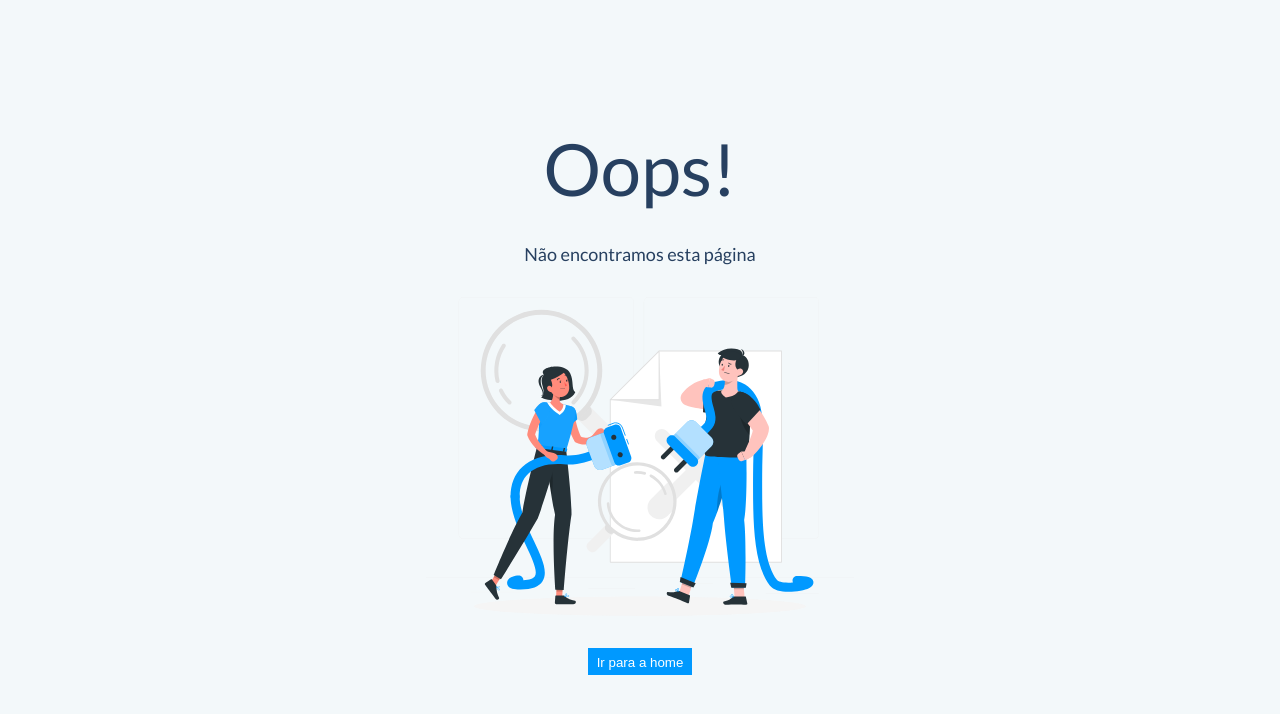
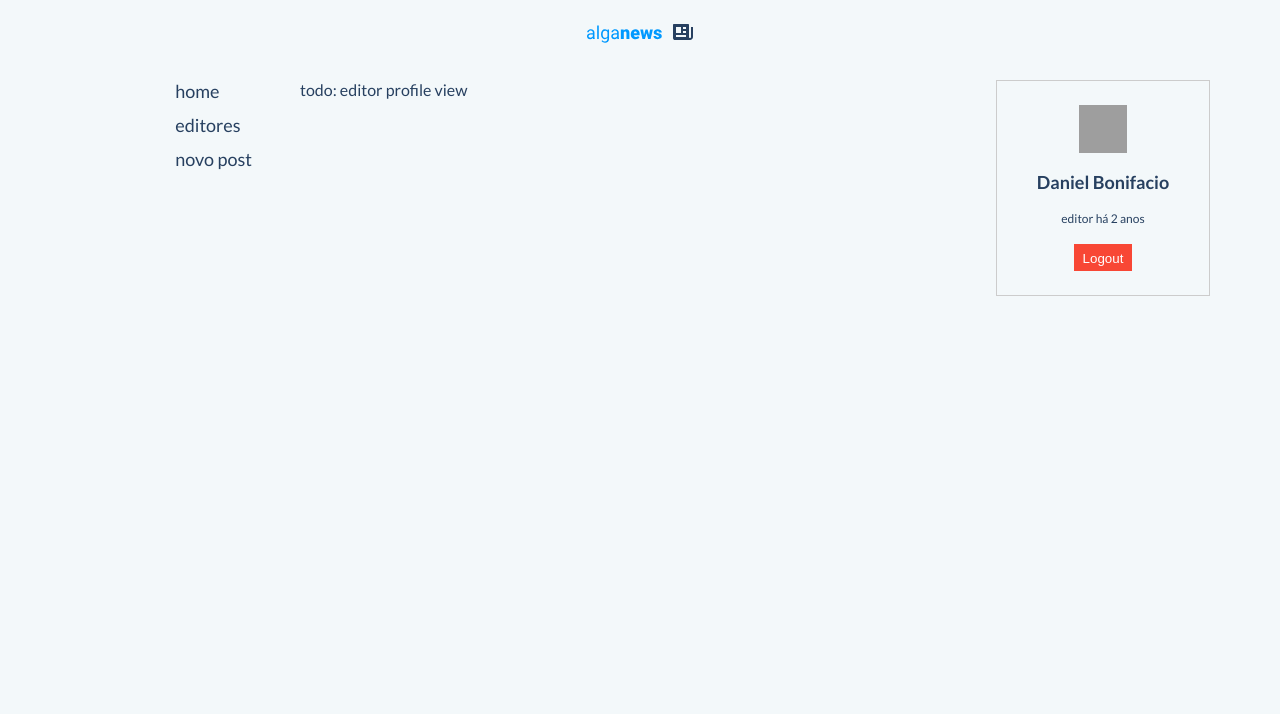
Before and after one commit to dvsilva/algaworks-especialista-react, a React (Create React App) app in the folder projetos/section_6/alganews-cms/: page /editores/1 in a window 1280 px wide. Shown: the top 714 px of the page. Built offline with nearby package versions, Linux system fonts and the light colour scheme; grey boxes are pictures that could not be loaded; what react-markdown-editor-lite would draw is missing.

Commit message:
aula 6.19

```diff
--- a/projetos/section_6/alganews-cms/src/app/components/Profile/Profile.styles.ts
+++ b/projetos/section_6/alganews-cms/src/app/components/Profile/Profile.styles.ts
@@ -1,6 +1,7 @@
+import { Link } from 'react-router-dom'
 import styled from 'styled-components'
 
-export const Wrapper = styled.a`
+export const Wrapper = styled(Link)`
   display: flex;
   gap: 24px;
 
--- a/projetos/section_6/alganews-cms/src/app/components/Profile/Profile.tsx
+++ b/projetos/section_6/alganews-cms/src/app/components/Profile/Profile.tsx
@@ -3,10 +3,11 @@ import * as P from './Profile.styles'
 export interface ProfileProps {
   name: string;
   description: string;
+  editorId: number;
 }
 
 function Profile (props: ProfileProps) {
-  return <P.Wrapper tabIndex={0} href={"#"}>
+  return <P.Wrapper tabIndex={0} to={`/editores/${props.editorId}`}>
     <P.Avatar src="https://images.unsplash.com/photo-1535713875002-d1d0cf377fde?ixid=MnwxMjA3fDB8MHxzZWFyY2h8MXx8YXZhdGFyfGVufDB8fDB8fA%3D%3D&ixlib=rb-1.2.1&w=1000&q=80" />
     <P.Info>
       <P.Name>{ props.name }</P.Name>
--- a/projetos/section_6/alganews-cms/src/app/features/EditorsList.tsx
+++ b/projetos/section_6/alganews-cms/src/app/features/EditorsList.tsx
@@ -3,11 +3,11 @@ import Profile from "../components/Profile";
 
 export default function EditorsList () {
   return <EditorsListWrapper>
-    <Profile name="Daniel Bonifacio" description="editor há 8 anos" />
-    <Profile name="João Frango" description="editor há 2 anos" />
-    <Profile name="Alex Teixeira" description="editor há 2 anos" />
-    <Profile name="Camila Vasconcellos" description="editora há 6 anos" />
-    <Profile name="Gabriel Freitas" description="editor há 2 meses" />
+    <Profile editorId={1} name="Daniel Bonifacio" description="editor há 8 anos" />
+    <Profile editorId={2} name="João Frango" description="editor há 2 anos" />
+    <Profile editorId={3} name="Alex Teixeira" description="editor há 2 anos" />
+    <Profile editorId={4} name="Camila Vasconcellos" description="editora há 6 anos" />
+    <Profile editorId={5} name="Gabriel Freitas" description="editor há 2 meses" />
   </EditorsListWrapper>
 }
 
--- /dev/null
+++ b/projetos/section_6/alganews-cms/src/app/views/EditorProfile.view.tsx
@@ -0,0 +1,9 @@
+import DefaultLayout from "../layouts/Default";
+
+function EditorProfileView () {
+  return <DefaultLayout>
+    todo: editor profile view
+  </DefaultLayout>
+}
+
+export default EditorProfileView
--- a/projetos/section_6/alganews-cms/src/index.tsx
+++ b/projetos/section_6/alganews-cms/src/index.tsx
@@ -8,6 +8,7 @@ import NotFound404 from './app/views/NotFound404.view';
 import GlobalStyles from './core/globalStyles';
 import EditorsListView from './app/views/EditorsList.view';
 import PostCreateView from './app/views/PostCreate.view';
+import EditorProfileView from './app/views/EditorProfile.view';
 
 ReactDOM.render(
   <React.StrictMode>
@@ -15,6 +16,7 @@ ReactDOM.render(
       <Switch>
         <Route path="/" exact component={Home} />
         <Route path="/editores" exact component={EditorsListView} />
+        <Route path="/editores/:id" exact component={EditorProfileView} />
         <Route path="/posts/criar" exact component={PostCreateView} />
         <Route component={NotFound404} />
       </Switch>
```
